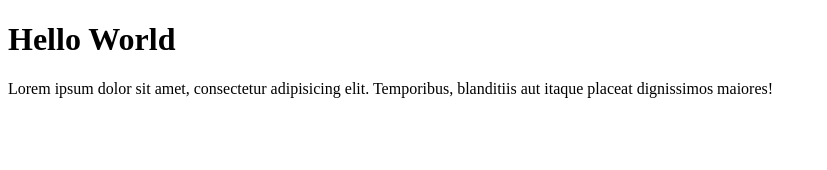
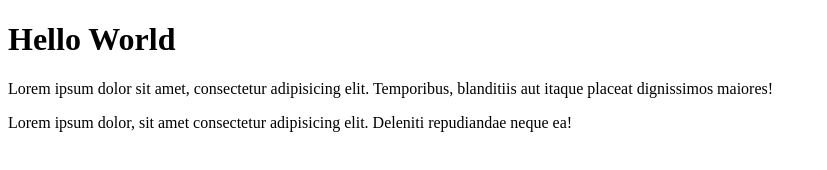
Before and after one commit to Tawonga021/portifolio, a plain HTML site: page index.html in a window 1280 px wide. Shown: the whole page, without its empty margins (0-827 px from the left). Drawn offline with Linux system fonts and the light colour scheme.

Commit message:
new stuff

```diff
--- a/index.html
+++ b/index.html
@@ -13,5 +13,8 @@
     <p>
         Lorem ipsum dolor sit amet, consectetur adipisicing elit. Temporibus, blanditiis aut itaque placeat dignissimos maiores!
     </p>
+    <p>
+        Lorem ipsum dolor, sit amet consectetur adipisicing elit. Deleniti repudiandae neque ea!
+    </p>
 </body>
 </html>
```
